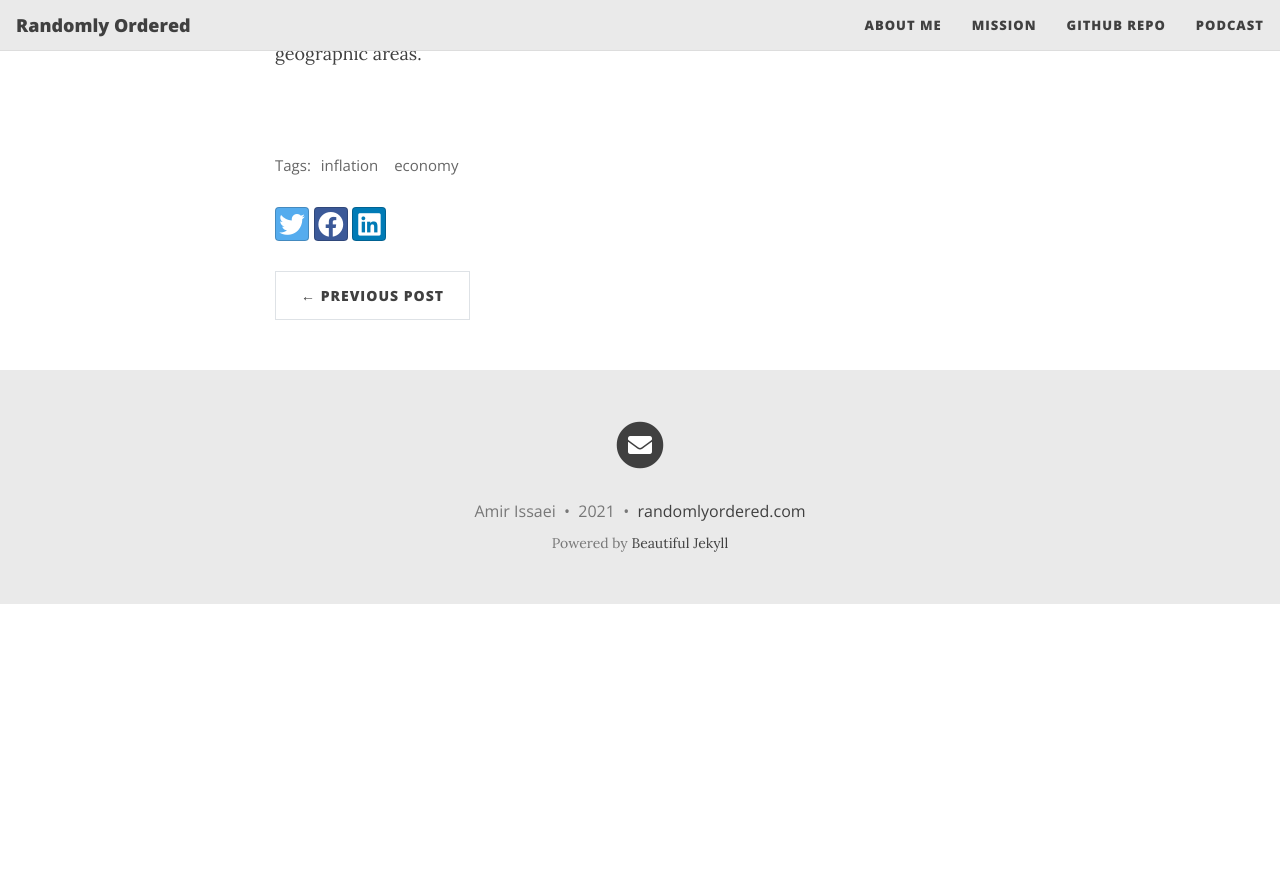
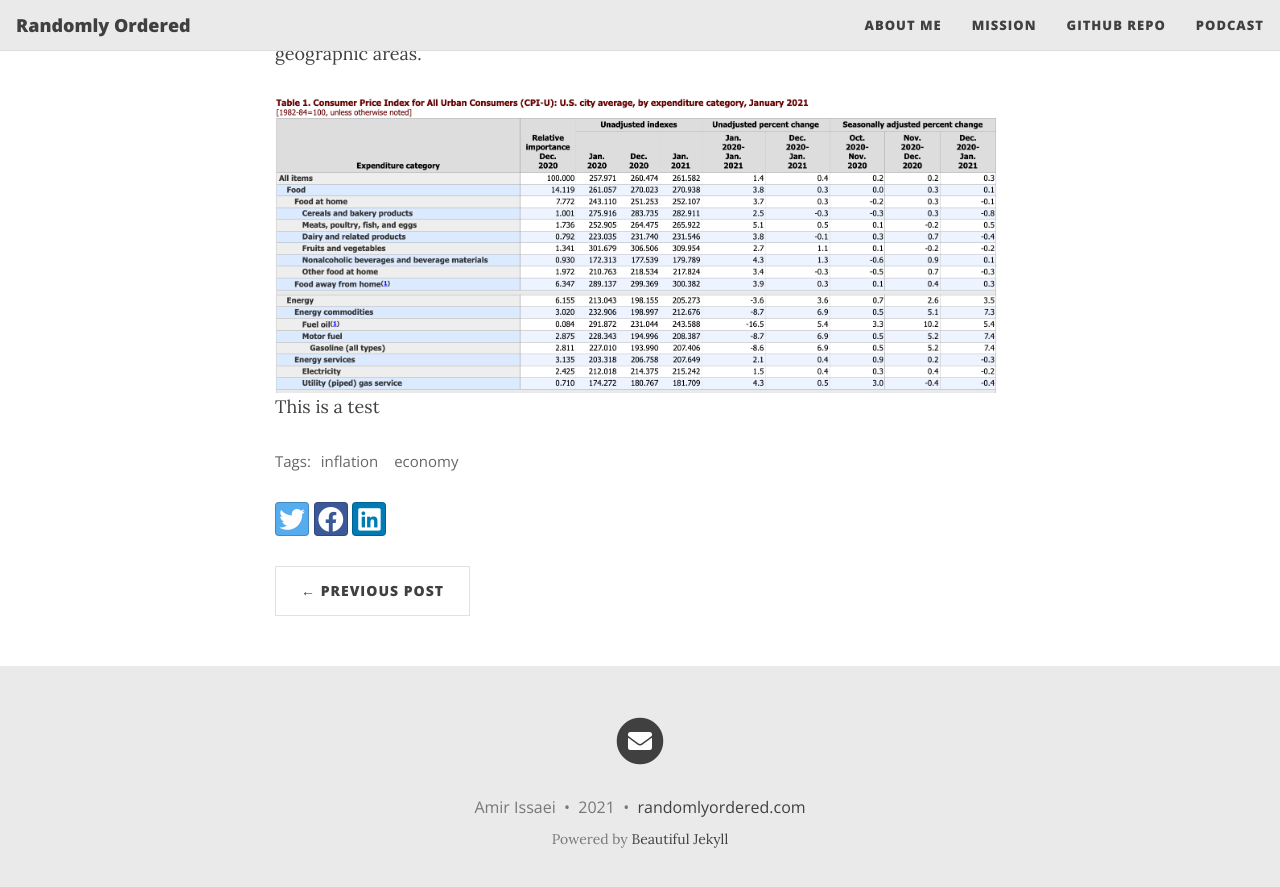
Before and after one commit to aissaei/randomlyordered.github.io, a Jekyll site: the page built from _posts/2021-03-13-you_are_poorer_than_what_you_think.md, in a window 1280 px wide and 900 px high, scrolled down 2047 px. Shown: the top 887 px of the window. Built offline with Jekyll 4.4.1, drawn with Linux system fonts in a browser that asks for light colours; nearby versions of some CDN libraries; before the commit the page ends 2651 px from its top, so only the background shows below that.

Commit message:
new post - you are poorer than what you think

```diff
--- a/_posts/2021-03-13-you_are_poorer_than_what_you_think.md
+++ b/_posts/2021-03-13-you_are_poorer_than_what_you_think.md
@@ -26,8 +26,8 @@ You can only change what you measure? How does Federal reserve measure inflation
 Simple questions are usually not straightforward. Thankfully, we have an organization in the U.S. to do answer (some) of these questions and to measure  just that. U.S. Bureau of Labor Statistics is responsible to take these questions (and many more) into account and to measure (and report) the inflation on a regular basis. U.S. Bureau of Labor Statistics uses CPI to measure inflation. The Consumer Price Index (CPI) is a measure of the average change over time in the prices paid by urban consumers for a market basket of consumer goods and services. Indexes are available for the U.S. and various geographic areas.
 
 <figure class="image">
-  <img src="{{ /assets/img/cpi-u.png }}" alt="{{ CPU-I }}">
-  <figcaption>{{ This is a test}}</figcaption>
+  <img src="/assets/img/cpi-u.png" alt="CPU-I">
+  <figcaption>This is a test</figcaption>
 </figure>
 
  <!-- <img src="/assets/img/cpi-u.png" class="center" width="200" height="300"> -->
```
